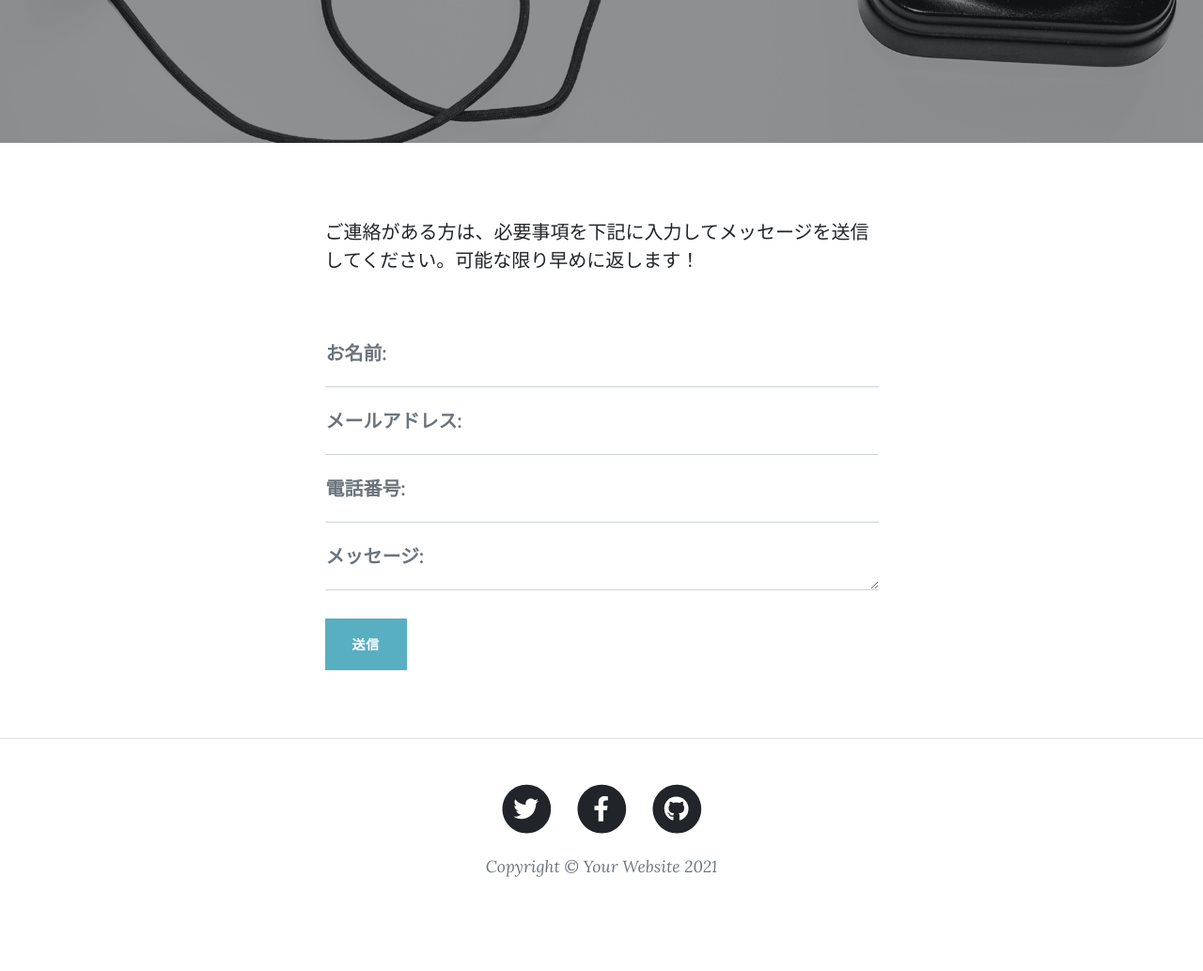
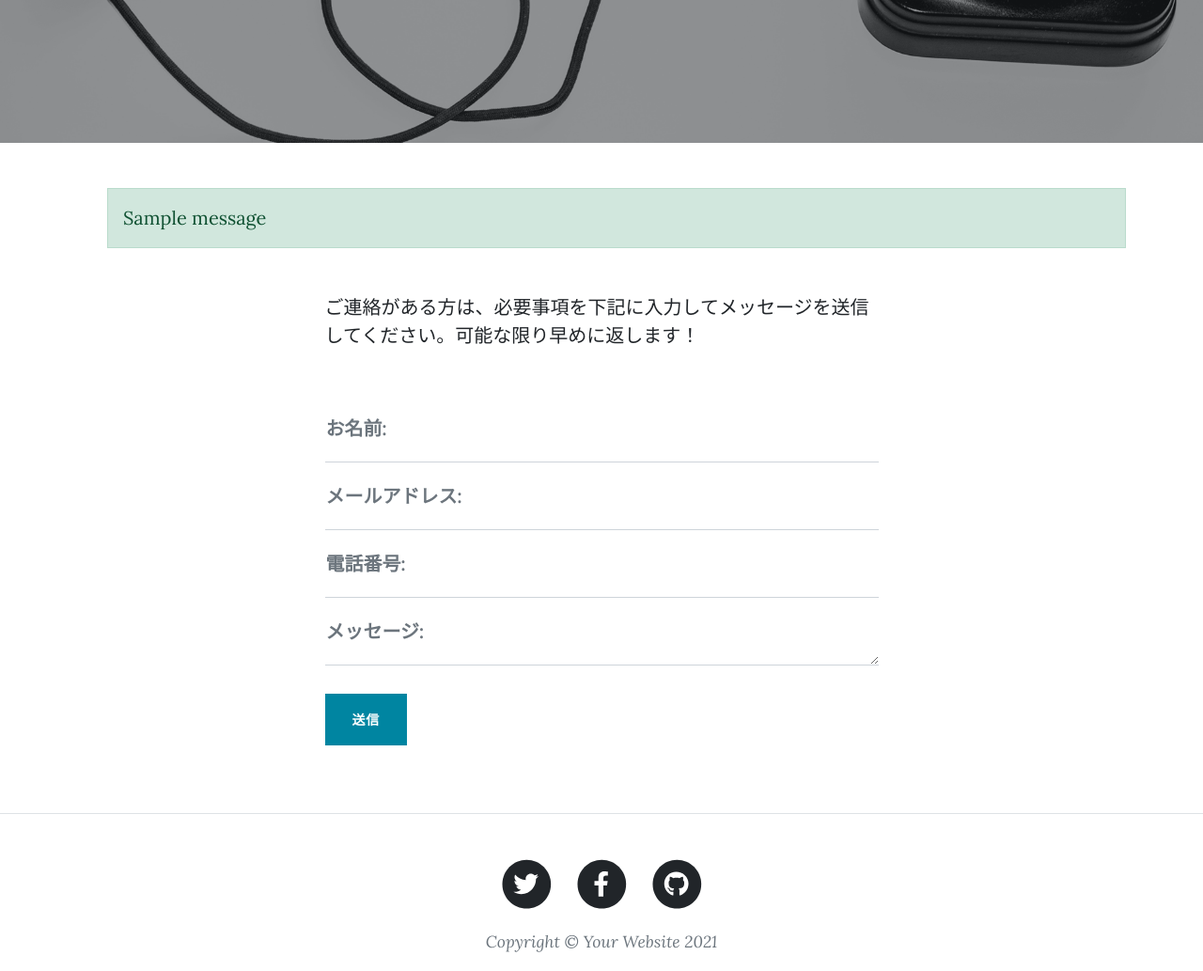
Before and after one commit to kazumaru18/GroupC, a Django app: page /contact/ in a window 1280 px wide. Shown: the part 407-1440 px from the top of the page at 94% size. Before the commit the page ends 1340 px from the top, so only its background shows below. Run offline with Django 3.2, Linux system fonts and the light colour scheme; tables that the repository leaves empty hold one stand-in row (values such as "Sample post"); one stand-in notice (Sample message) is shown; some libraries are stand-ins or nearby versions.

Commit message:
form(仮)/完了

```diff
--- a/blog/forms.py
+++ b/blog/forms.py
@@ -1,5 +1,6 @@
 from django import forms
 from django.forms import fields
+from django.core.mail import EmailMessage
 
 class ContactForm(forms.Form):
     name = forms.CharField(label='お名前', max_length=30)
@@ -25,3 +26,17 @@ class ContactForm(forms.Form):
         self.fields['message'].widget.attrs['class'] = 'form-control'
         self.fields['message'].widget.attrs['data-sb-validations'] = "required"
         self.fields['message'].widget.attrs['placeholder'] = "Enter your message here..."
+
+    def send_email(self):
+        name = self.cleaned_data['name']
+        email = self.cleaned_data['email']
+        phonenumber = self.cleaned_data['phonenumber']
+        message = self.cleaned_data['message']
+
+        subject = "お問い合わせ番号{}".format(phonenumber)
+        message = '送信者名：{0}\nメールアドレス：{1}\nメッセージ：\n{2}'.format(name, email, message)
+        from_email = 'admin@example.com'
+        to_list = ['test@example.com']
+        cc_list = [email]
+        message = EmailMessage(subject=subject, body=message, from_email=from_email, to=to_list, cc=cc_list,)
+        message.send()
--- a/blog/templates/blog/base.html
+++ b/blog/templates/blog/base.html
@@ -37,6 +37,22 @@
 
         {% block header %}{% endblock %}
 
+        {% if messages %}
+        <div class="container">
+            <div class="row">
+                <div class="my-div-style w-100">
+                    <ul class="messages" style="list-style: none;">
+                        {% for message in messages %}
+                        <li {% if message.tags %} class="{{ message.tags }}" {% endif %}>
+                            {{ message }}
+                        </li>
+                        {% endfor %}
+                    </ul>
+                </div>
+            </div>
+        </div>
+        {% endif %}
+
         {% block contents %}{% endblock %}
 
         <!-- Footer-->
@@ -46,7 +62,7 @@
                     <div class="col-md-10 col-lg-8 col-xl-7">
                         <ul class="list-inline text-center">
                             <li class="list-inline-item">
-                                <a href="#!">
+                                <a href="https://twitter.com/kappo_huroke" target="_blank" rel="noopener noreferrer">
                                     <span class="fa-stack fa-lg">
                                         <i class="fas fa-circle fa-stack-2x"></i>
                                         <i class="fab fa-twitter fa-stack-1x fa-inverse"></i>
@@ -54,7 +70,7 @@
                                 </a>
                             </li>
                             <li class="list-inline-item">
-                                <a href="#!">
+                                <a href="https://www.facebook.com/profile.php?id=100006763843501"  target="_blank" rel="noopener noreferrer">
                                     <span class="fa-stack fa-lg">
                                         <i class="fas fa-circle fa-stack-2x"></i>
                                         <i class="fab fa-facebook-f fa-stack-1x fa-inverse"></i>
@@ -62,7 +78,7 @@
                                 </a>
                             </li>
                             <li class="list-inline-item">
-                                <a href="#!">
+                                <a href="https://github.com/kazumaru18/GroupC"  target="_blank" rel="noopener noreferrer">
                                     <span class="fa-stack fa-lg">
                                         <i class="fas fa-circle fa-stack-2x"></i>
                                         <i class="fab fa-github fa-stack-1x fa-inverse"></i>
--- a/blog/templates/blog/contact.html
+++ b/blog/templates/blog/contact.html
@@ -27,7 +27,7 @@
             <div class="col-md-10 col-lg-8 col-xl-7">
                 <p>ご連絡がある方は、必要事項を下記に入力してメッセージを送信してください。可能な限り早めに返します！</p>
                 <div class="my-5">
-                    <form id="contactForm" data-sb-form-api-token="API_TOKEN" method="post">
+                    <form id="contactForm" method="post">
                         {% csrf_token %}
                         {{ form.non_field_errors }}
 
@@ -41,7 +41,7 @@
                         </div>
                         {% endfor %}
                         <br />
-                        <button class="btn btn-primary text-uppercase disabled" id="submitButton" type="submit">送信</button>
+                        <button class="btn btn-primary" id="submitButton" type="submit">送信</button>
                     </form>
                 </div>
             </div>
--- a/blog/views.py
+++ b/blog/views.py
@@ -1,6 +1,11 @@
+import logging
+from django.urls import reverse_lazy
 from django.shortcuts import render
 from django.views import generic
 from .forms import ContactForm
+from django.contrib import messages
+
+logger = logging.getLogger(__name__)
 
 # Create your views here.
 class IndexView(generic.TemplateView):
@@ -9,6 +14,12 @@ class IndexView(generic.TemplateView):
 class ContactView(generic.FormView):
     template_name = 'blog/contact.html'
     form_class = ContactForm
+    success_url = reverse_lazy('blog:contact')
+
+    def form_valid(self, form):
+        form.send_email()
+        messages.success(self.request, 'メッセージが送信できました。')
+        return super().form_valid(form)
 
 class AboutView(generic.TemplateView):
     template_name = 'blog/about.html'
```
Also changed, not shown: config/settings.py (+11 -0 lines).
